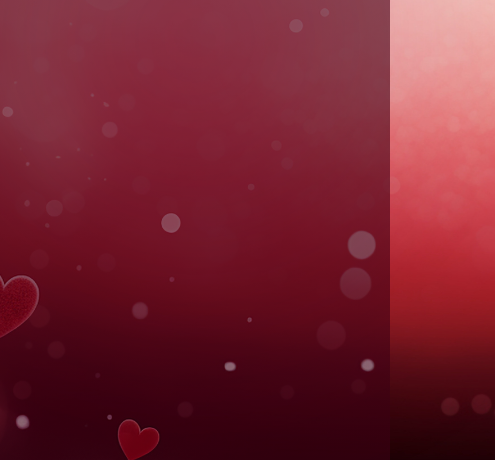
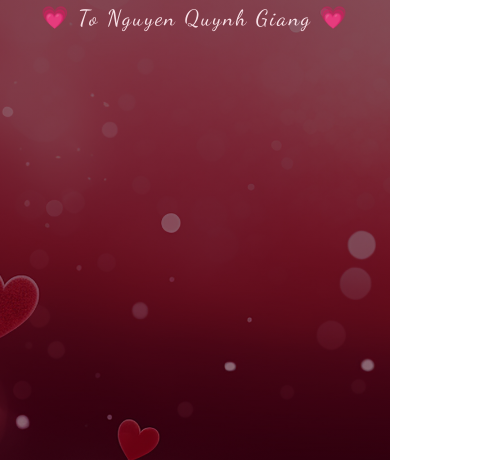
Before and after one commit to BlazingVermilion/my-valentine, a plain HTML site: page index.html in a window 390 px wide. Shown: the part 384-844 px from the top of the page, 495 px wide, since content can reach past the window. Drawn offline with Linux system fonts and the light colour scheme.

Commit message:
fix responsive

```diff
--- a/css/style.css
+++ b/css/style.css
@@ -12,29 +12,15 @@
   display:flex;
   justify-content:center;
   align-items:center;
-
   background:
     linear-gradient(rgba(60,0,20,0.6),rgba(60,0,20,0.6)),
     url("../assets/images/background.jpg");
-
   background-size:cover;
   background-position:center;
-  background-repeat:no-repeat;
-
   font-family:'Dancing Script',cursive;
   color:#f8e1e7;
   text-align:center;
   overflow:hidden;
-}
-
-body::before{
-  content:"";
-  position:absolute;
-  width:600px;
-  height:600px;
-  background:radial-gradient(circle,rgba(179,0,45,0.3),transparent 70%);
-  filter:blur(120px);
-  z-index:-1;
 }
 
 .container{
@@ -42,18 +28,12 @@
   z-index:2;
 }
 
-.intro{
-  font-size:60px !important;
+#text.intro{
+  font-size:60px;
   letter-spacing:2px;
 }
 
-#text{
-  font-size:30px;
-  line-height:1.6;
-  max-width:900px;
-  transition:opacity .8s ease, transform .8s ease;
-  margin:auto;
-}
+#text { font-size: 35px; line-height: 1.6; max-width: 2000px; transition: opacity 0.8s ease; padding: 0 20px; margin: auto; }
 
 #buttons{
   margin-top:30px;
@@ -66,7 +46,6 @@
   border:none;
   cursor:pointer;
   margin:10px;
-  transition:.3s;
 }
 
 #yesBtn{
@@ -80,39 +59,30 @@
 }
 
 .hidden{
-  opacity:0;
-  visibility:hidden;
-  pointer-events:none;
+  display:none;
 }
 
 .gif{
   margin-top:20px;
   max-width:300px;
   opacity:0;
-  visibility:hidden;
   transition:opacity .8s ease;
 }
 
 /* MOBILE */
-@media(max-width:768px){
+@media (max-width:768px){
 
-  .intro{
-    font-size:34px !important;
+  #text{
+    font-size:20px;
+    line-height: 1.6; word-wrap: break-word; /* ngắt dòng nếu quá dài */ overflow-wrap: break-word; max-width: 100%;
   }
 
-  #text{
-    font-size:18px;
-    padding:0 20px;
+  #text.intro{
+    font-size:22px;
   }
 
   .gif{
-    max-width:220px;
-  }
-
-  #buttons{
-    display:flex;
-    flex-direction:column;
-    align-items:center;
+    max-width:85%;
   }
 
 }
--- a/index.html
+++ b/index.html
@@ -5,7 +5,6 @@
   <meta name="viewport" content="width=device-width, initial-scale=1.0">
   <title>Valentine Invitation</title>
 
-  <link href="https://fonts.googleapis.com/css2?family=Playfair+Display:wght@500;600;700&family=Poppins:wght@300;400;500&display=swap" rel="stylesheet">
   <link rel="stylesheet" href="css/style.css">
 </head>
 
--- a/js/script.js
+++ b/js/script.js
@@ -13,7 +13,6 @@
   }
 },{once:true});
 
-/* preload function */
 function preloadImage(src){
   const img = new Image();
   img.src = src;
@@ -38,6 +37,9 @@
   gif.style.opacity = 0;
 
   setTimeout(()=>{
+
+    /* remove intro sau click đầu */
+    text.classList.remove("intro");
 
     preloadImage(lines[index].gif);
 
```
